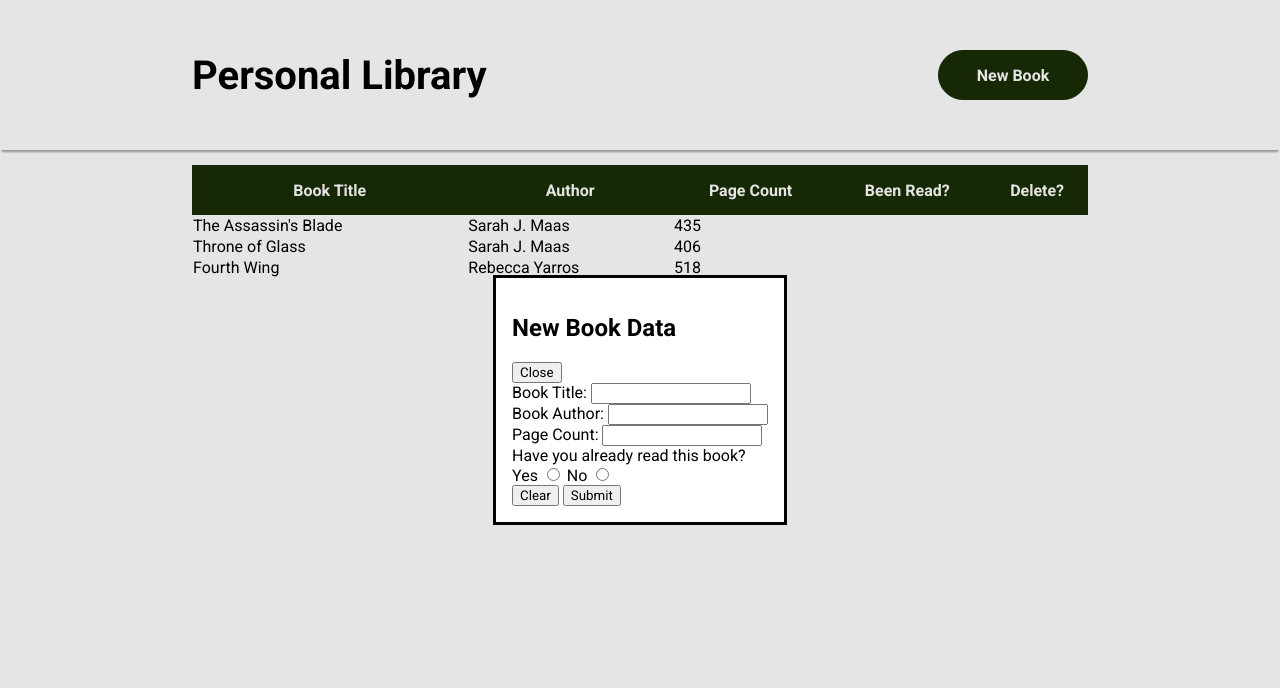
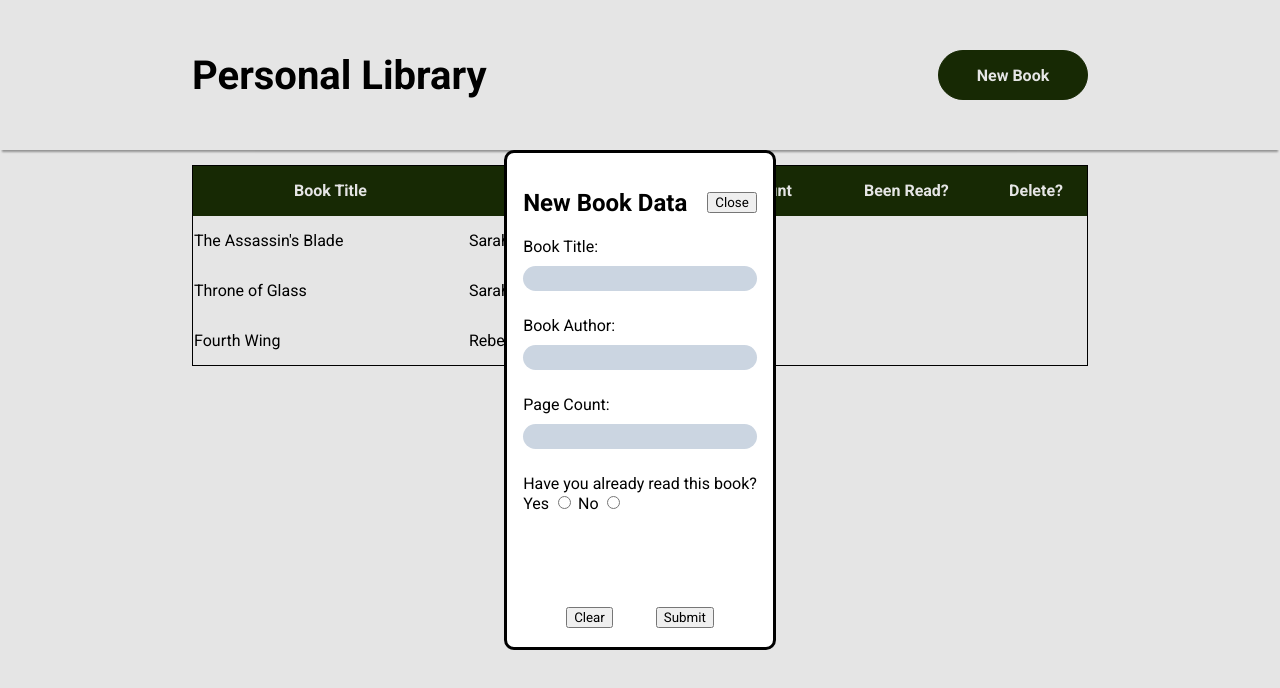
Before and after one commit to clouded-afk/library-app, a plain HTML site: page index.html in a window 1280 px wide. Both pictures are taken after a click on the button "New Book". Drawn offline with Linux system fonts and the light colour scheme.

Commit message:
Basic form styling

```diff
--- a/style.css
+++ b/style.css
@@ -59,6 +59,7 @@ header {
 table {
     width: 100%;
     border-collapse: collapse;
+    border: 1px solid black;
 }
 
 thead {
@@ -66,3 +67,55 @@ thead {
     color: white;
     height: 50px;
 }
+
+tr {
+    height: 50px;
+}
+
+.form-container {
+    border-radius: 10px;
+    height: 500px;
+}
+
+.form-header {
+    display: flex;
+    align-items: center;
+    justify-content: space-between;
+
+}
+
+.form-body {
+    height: 350px;
+}
+
+.form-input:nth-child(-n+3) {
+    display: flex;
+    flex-direction: column;
+    margin-bottom: 25px;
+}
+
+#book-title, #book-author, #page-count {
+    height: 25px;
+    border-radius: 20px;
+    padding: 5px;
+    background-color: #cbd5e1;
+    border: none;
+    margin-top: 10px;
+}
+
+#book-title:focus, #book-author:focus, #page-count:focus {
+    outline: 2px solid #3b82f6;
+}
+
+.form-body:last-child {
+    display: flex;
+    align-items: center;
+    justify-content: center;
+}
+
+.form-footer {
+    padding-top: 20px;
+    display: flex;
+    align-items: center;
+    justify-content: space-evenly;
+}
```
